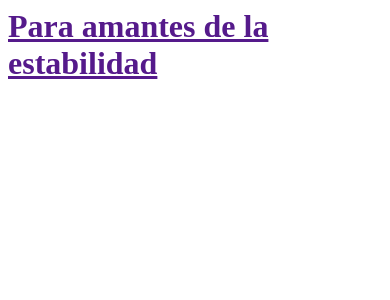
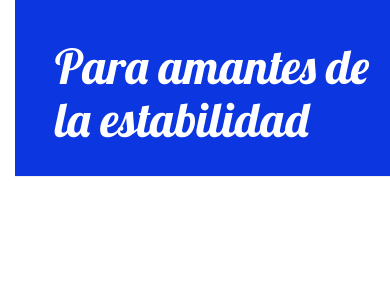
Before and after one commit to gpani/My-first-blog, a Django app: page / in a window 390 px wide. Shown: the top 300 px of the page. Run offline with Django 3.2, Linux system fonts and the light colour scheme; data that the repository does not hold is empty; some libraries are stand-ins or nearby versions.

Commit message:
Modifique estilos y html.

```diff
--- /dev/null
+++ b/blog/static/css/blog.css
@@ -0,0 +1,43 @@
+h1 a {
+    color:#480BE0;
+    font-family: 'Lobster';
+}
+body {
+    padding-left: 15px
+}
+.page-header {
+    background-color: #0B36E0;
+    margin-top: 0;
+    padding: 20px 20px 20px 40px;
+}
+.page-header h1, .page-header h1 a, .page-header h1 a:visited, .page-header h1 a:active
+{
+    color: #ffffff;
+    font-size: 36pt;
+    text-decoration: none;
+}
+.content
+{
+    margin-left: 40px;
+}
+h1, h2, h3, h4 {
+    font-family: 'Lobster', cursive;
+}
+.save {
+    float: right;
+}
+.post-form textarea, .post-form input{
+    width: 100%
+}
+.top-menu, .top-menu:hover, .top-menu:visited{
+    color: #ffffff;
+    float: right;
+    font-size: 26pt;
+    margin-right: 20px;
+}
+.post {
+    margin-bottom: 70px;
+}
+.post h1 a, .post h1 a:visited{
+    color: #000000;
+}
--- a/blog/templates/blog/post_list.html
+++ b/blog/templates/blog/post_list.html
@@ -1,19 +1,31 @@
-
+   {% load staticfiles %}
    <html>
     <head>
         <title>DistrosLinux blog</title>
+        <link rel="stylesheet" href="//maxcdn.bootstrapcdn.com/bootstrap/3.2.0/css/bootstrap.min.css">
+        <link rel="stylesheet" href="//maxcdn.bootstrapcdn.com/bootstrap/3.2.0/css/bootstrap-theme.min.css">
+        <link rel="stylesheet" href="{% static 'css/blog.css' %}">
+        <link href="https://fonts.googleapis.com/css?family=Lobster&subset=latin,latin-ext" rel="stylesheet" type="text/css">
     </head>
     <body>
-        <div>
+        <div class="page-header" >
             <h1><a href="">Para amantes de la estabilidad</a></h1>
         </div>
 
-        {% for post in posts %}
-            <div>
-                <p>published: {{ post.published_date }}</p>
-                <h1><a href="">{{ post.title }}</a></h1>
-                <p>{{ post.text|linebreaksbr }}</p>
+        <div class="content container">
+                <div class="row">
+                    <div class="col-md-8">
+                        {% for post in posts %}
+                            <div class="post">
+                                <div class="date">
+                                    {{ post.published_date }}
+                                </div>
+                                <h1><a href="">{{ post.title }}</a></h1>
+                                <p>{{ post.text|linebreaksbr }}</p>
+                            </div>
+                        {% endfor %}
+                    </div>
+                </div>
             </div>
-        {% endfor %}
     </body>
 </html>
```
